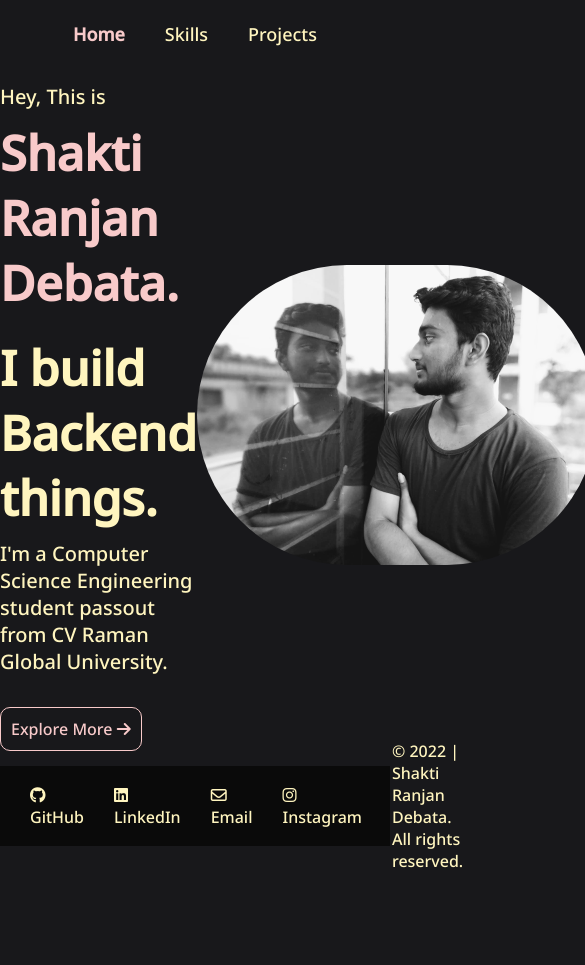
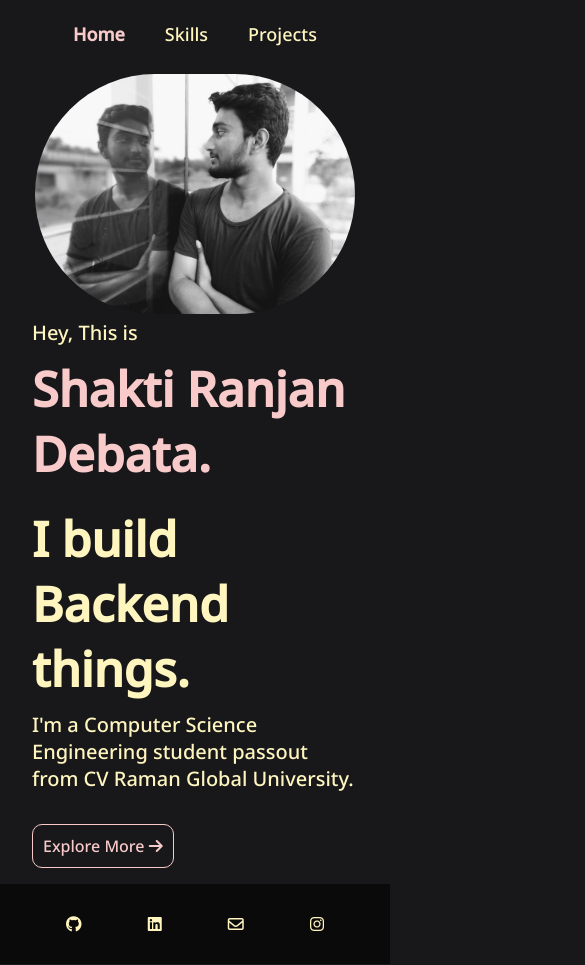
Before and after one commit to d-shaktiranjan/Portfolio, a React (Create React App) app: page / in a window 390 px wide. Shown: the whole page, 585 px wide, since content can reach past the window. Before the commit the page ends 872 px from the top, so only its background shows below. Built offline with nearby package versions, Linux system fonts and the light colour scheme.

Commit message:
make responsive

```diff
--- a/src/App.js
+++ b/src/App.js
@@ -1,4 +1,5 @@
 import './style/style.css';
+import './style/responsive.css';
 import { Navbar } from './components/Navbar';
 import { Footer } from './components/Footer';
 import { Home } from './components/Home';
--- a/src/components/Footer.jsx
+++ b/src/components/Footer.jsx
@@ -12,7 +12,7 @@ export const Footer = () => {
                 <span><a target="_blank" rel="noopener noreferrer" href={about.instagram}><i className="fa-brands fa-instagram"></i> <span className="footer-text">Instagram</span></a></span>
             </div>
             <div className="copy-right">
-                <span className='footer-text'>&copy; 2022 | Shakti Ranjan Debata. All rights reserved.</span>
+                <span className='footer-text' id='copyText'>&copy; 2022 | Shakti Ranjan Debata. All rights reserved.</span>
             </div>
         </footer>
     )
--- a/src/components/Project.jsx
+++ b/src/components/Project.jsx
@@ -6,7 +6,7 @@ export const Project = (props) => {
     const projectInfo = props.projectInfo;
     const tools = projectInfo.tools;
     return (
-        <div className='container project-card'>
+        <div className='container flex project-card'>
             <img className='project-image' src={projectInfo.projectImage || defaultProjectImage} alt="" />
             <h3 className='sub-heading project-title accent'>{projectInfo.projectName || "Project Name"}</h3>
             <div className='project-tech'>{tools.join(" | ")}</div>
--- a/src/style/project.css
+++ b/src/style/project.css
@@ -1,14 +1,12 @@
 .project-image {
     width: 488px;
     height: 256px;
-    padding: 10px;
     border-radius: 20px;
 }
 
 .project-card {
+    flex-direction: column;
     padding: 20px;
-    margin: 20px;
-    width: fit-content;
     border-radius: 20px;
     height: 450px;
 }
@@ -20,12 +18,11 @@
 .project-section {
     grid-template-columns: repeat(3, 1fr);
     justify-content: space-around;
-    margin-bottom: 5rem;
+    width: fit-content;
 }
 
 .project-title {
     text-align: left;
-    margin-left: 0px;
 }
 
 .project-tech {
@@ -34,16 +31,13 @@
 
 .project-details {
     margin: 10px;
-    margin-left: 0px;
     font-weight: 350;
     color: aliceblue;
 }
 
 .card-link {
     cursor: pointer;
-    margin: 10px;
     padding: 5px;
-    margin-left: 0px;
 }
 
 .card-link:hover {
--- /dev/null
+++ b/src/style/responsive.css
@@ -0,0 +1,90 @@
+@media screen and (max-width: 991px) {
+
+    /* Utility */
+    h1 {
+        font-size: 25px;
+    }
+
+    /* Footer */
+    .social-links {
+        width: 100vw;
+        justify-content: space-evenly;
+    }
+
+    #copyText {
+        display: none;
+    }
+
+    /* Home Section */
+    .home-section {
+        margin: 1rem 2rem;
+    }
+
+    /* Skill Section */
+    .skill-section {
+        display: grid;
+        grid-template-columns: repeat(2, 0.3fr);
+        column-gap: 0px;
+    }
+
+    /* Project Section */
+    .project-section {
+        display: flex;
+        flex-direction: column;
+        justify-content: center;
+    }
+}
+
+@media screen and (max-width: 767px) {
+
+    /* Utility */
+    h1 {
+        font-size: 20px;
+    }
+
+    /* Footer Section */
+    .footer-text {
+        display: none;
+        justify-content: space-between;
+    }
+
+    /* Home Section */
+    .home-section {
+        flex-direction: column-reverse;
+        justify-content: space-between;
+    }
+
+    .my-image {
+        width: 22rem !important;
+    }
+
+    /* Skill section */
+    .skill-section {
+        height: max-content;
+        display: flex;
+        flex-direction: column;
+        margin-bottom: 1rem;
+    }
+
+    /* Project Section */
+    /* TODO */
+}
+
+@media screen and (max-width: 479px) {
+
+    /* Home Section */
+    .my-image {
+        width: 20rem !important;
+    }
+
+    /* Project Section */
+    .project-image {
+        width: 350px !important;
+        height: 180px !important;
+    }
+
+    .project-card {
+        width: 390px;
+        height: 390px !important;
+    }
+}
--- a/src/style/skill.css
+++ b/src/style/skill.css
@@ -16,5 +16,4 @@
 
 .skill-section {
     justify-content: space-evenly;
-    height: calc(80vh - var(--nav-height) - var(--footer-height));
 }
--- a/src/style/style.css
+++ b/src/style/style.css
@@ -107,7 +107,7 @@ ul li {
 }
 
 .min-height {
-  height: calc(97.9vh - var(--nav-height) - var(--footer-height)) !important;
+  min-height: calc(97.9vh - var(--nav-height) - var(--footer-height)) !important;
 }
 
 /* Scroll bar style */
```
